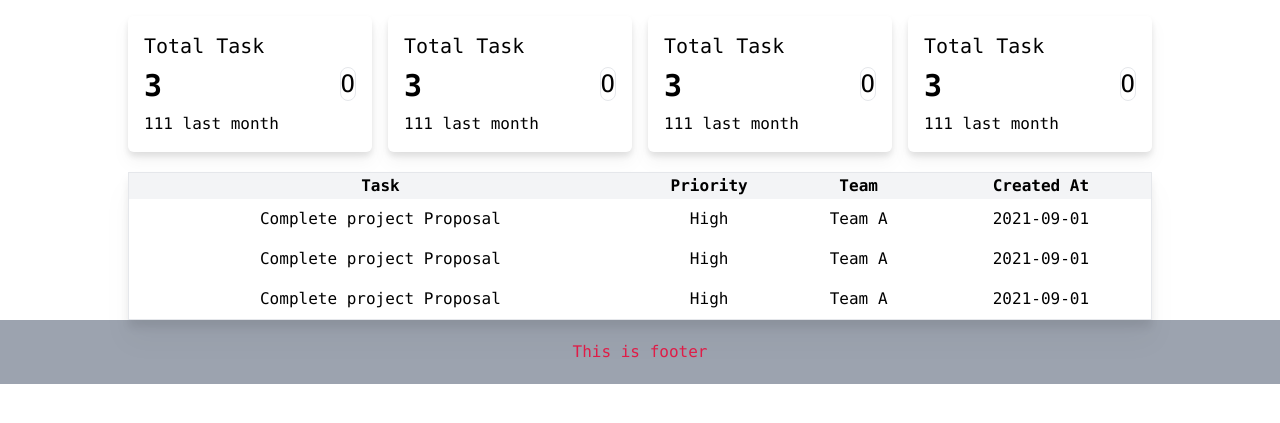
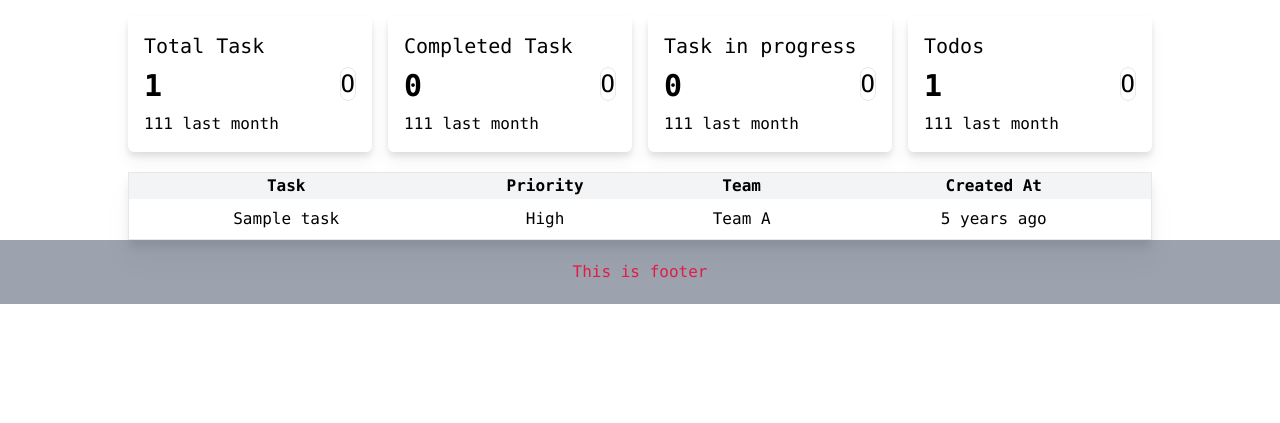
Before and after one commit to rafi00000/Django-task-management, a Django app: page /admin-dashboard/ in a window 1280 px wide. Shown: the part 78-501 px from the top of the page. Run offline with Django 5.2, Linux system fonts and the light colour scheme; tables that the repository leaves empty hold one stand-in row (values such as "Sample post").

Commit message:
Added dynamic dashboard

```diff
--- a/requirements.txt
+++ b/requirements.txt
@@ -1,5 +1,6 @@
 asgiref==3.8.1
 Django==5.1.4
+django-debug-toolbar==5.0.1
 psycopg-binary==3.2.4
 psycopg2-binary==2.9.10
 sqlparse==0.5.3
--- a/tasks/templates/dashboard/admin-dashboard.html
+++ b/tasks/templates/dashboard/admin-dashboard.html
@@ -12,24 +12,14 @@
       </tr>
     </thead>
     <tbody>
+    {% for task in all_tasks %}
       <tr class="">
-        <td class="p-2">Complete project Proposal</td>
-        <td class="p-2">High</td>
+        <td class="p-2">{{task.title}}</td>
+        <td class="p-2">{{task.details.get_priority_display}}</td>
         <td class="p-2">Team A</td>
-        <td class="p-2">2021-09-01</td>
+        <td class="p-2">{{task.created_at|timesince}} ago</td>
       </tr>
-      <tr class="">
-        <td class="p-2">Complete project Proposal</td>
-        <td class="p-2">High</td>
-        <td class="p-2">Team A</td>
-        <td class="p-2">2021-09-01</td>
-      </tr>
-      <tr class="">
-        <td class="p-2">Complete project Proposal</td>
-        <td class="p-2">High</td>
-        <td class="p-2">Team A</td>
-        <td class="p-2">2021-09-01</td>
-      </tr>
+    {% endfor %}
     </tbody>
   </table>
 </section>
--- a/tasks/templates/dashboard/dashboard.html
+++ b/tasks/templates/dashboard/dashboard.html
@@ -31,7 +31,7 @@
         >
           <div class="flex flex-col gap-2">
             <p class="text-xl">Total Task</p>
-            <p class="text-3xl font-semibold">3</p>
+            <p class="text-3xl font-semibold">{{total_task}}</p>
             <p>111 last month</p>
           </div>
           <div>
@@ -43,8 +43,10 @@
           class="flex justify-between items-center rounded-md bg-white drop-shadow-lg p-4"
         >
           <div class="flex flex-col gap-2">
-            <p class="text-xl">Total Task</p>
-            <p class="text-3xl font-semibold">3</p>
+            <p class="text-xl">Completed Task</p>
+            <p class="text-3xl font-semibold">
+              {{completed_task}}
+            </p>
             <p>111 last month</p>
           </div>
           <div>
@@ -56,8 +58,8 @@
           class="flex justify-between items-center rounded-md bg-white drop-shadow-lg p-4"
         >
           <div class="flex flex-col gap-2">
-            <p class="text-xl">Total Task</p>
-            <p class="text-3xl font-semibold">3</p>
+            <p class="text-xl">Task in progress</p>
+            <p class="text-3xl font-semibold">{{task_in_progress}}</p>
             <p>111 last month</p>
           </div>
           <div>
@@ -69,8 +71,8 @@
           class="flex justify-between items-center rounded-md bg-white drop-shadow-lg p-4"
         >
           <div class="flex flex-col gap-2">
-            <p class="text-xl">Total Task</p>
-            <p class="text-3xl font-semibold">3</p>
+            <p class="text-xl">Todos</p>
+            <p class="text-3xl font-semibold">{{pending_task}}</p>
             <p>111 last month</p>
           </div>
           <div>
@@ -78,7 +80,6 @@
           </div>
         </div>
       </section>
-
        {% block tasks %}
 
        {% endblock tasks %}
--- a/tasks/views.py
+++ b/tasks/views.py
@@ -10,7 +10,21 @@ def user_dashboard(request):
     return render(request, 'dashboard/user-dashboard.html')
 
 def admin_dashboard(request):
-    return render(request, 'dashboard/admin-dashboard.html')
+    # data retrieval from the database
+    total_task = Task.objects.all().count()
+    pending_task = Task.objects.filter(status="P").count()
+    completed_task = Task.objects.filter(status="C").count()
+    in_progress_task = Task.objects.filter(status="I").count()
+    all_tasks = Task.objects.select_related("details").all()
+
+    context = {
+        "total_task": total_task,
+        "pending_task": pending_task,
+        "completed_task": completed_task,
+        "task_in_progress": in_progress_task,
+        "all_tasks": all_tasks
+    }
+    return render(request, 'dashboard/admin-dashboard.html', context)
 
 
 def context_req(request):
@@ -65,7 +79,7 @@ def create_task(request):
 
 def view_tasks(request):
     # select_related query
-    tasks = Task.objects.select_related("details").all()
+    tasks = Task.objects.select_related("employee").all()
     context = {
         "tasks": tasks
     }
```
